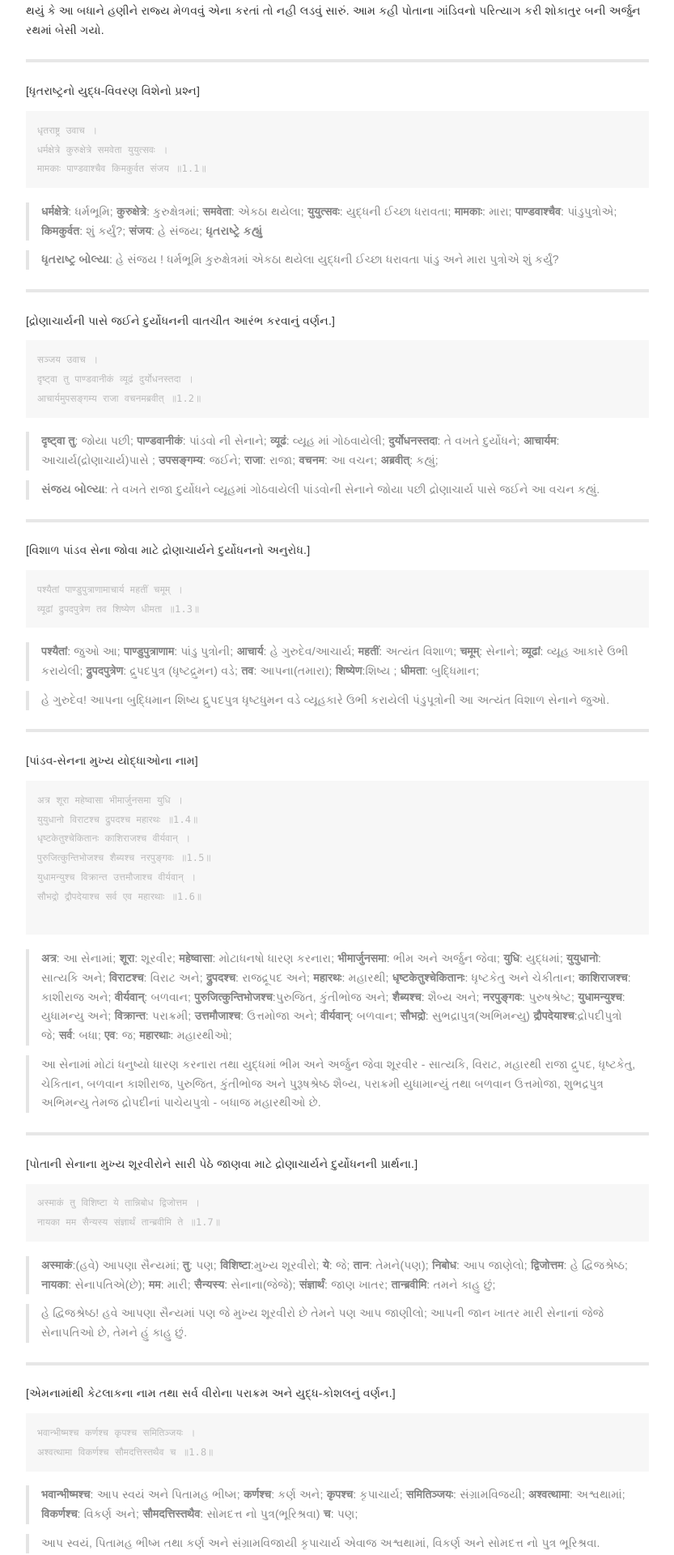
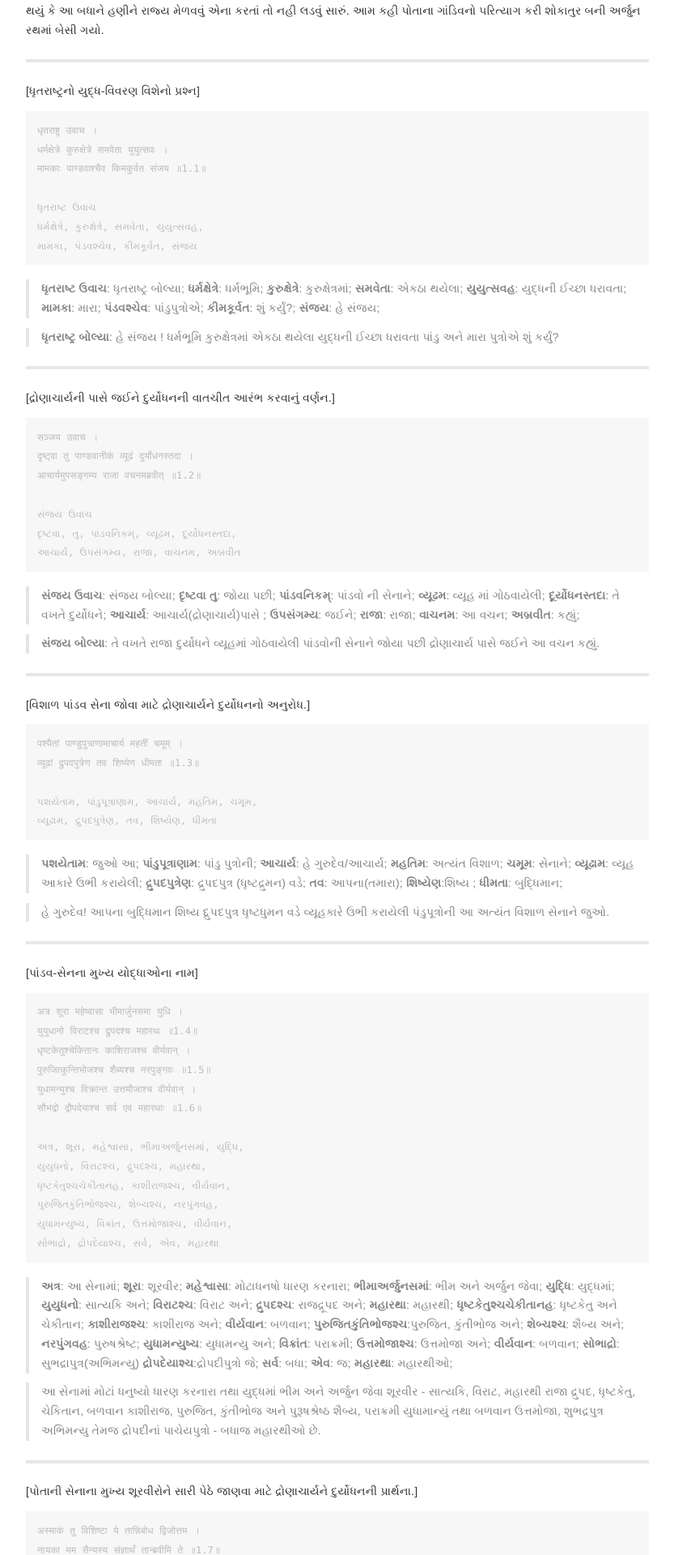
Before and after one commit to bhaveshpp/gita, a Jekyll site: the page built from _adhyay/adhyay1.md, in a window 1280 px wide. Shown: the part 300-2220 px from the top of the page at 81% size, without its empty margins (223-1056 px from the left). Built offline with Jekyll 4.4.1, drawn with Linux system fonts in a browser that asks for light colours; some of the changed text lies outside the part shown.

Commit message:
add translation of 11 and pronounc of previously added shlokas

````diff
--- a/_adhyay/adhyay1.md
+++ b/_adhyay/adhyay1.md
@@ -23,9 +23,12 @@
 धृतराष्ट्र उवाच ।
 धर्मक्षेत्रे कुरुक्षेत्रे समवेता युयुत्सवः ।
 मामकाः पाण्डवाश्चैव किमकुर्वत संजय ॥1.1॥
+
+ધૃતરાષ્ટ ઉવાચ
+ધર્મક્ષેત્રે, કુરુક્ષેત્રે, સમવેતા, યુયુત્સવહ,
+મામકા, પંડવશ્ચેવ, કીમકૂર્વત, સંજય
 ```
-> **धर्मक्षेत्रे**: ધર્મભૂમિ; **कुरुक्षेत्रे**: કુરુક્ષેત્રમાં; **समवेता**: એકઠા થયેલા; **युयुत्सवः**: યુદ્ધની ઈચ્છા ધરાવતા; **मामकाः**: મારા; **पाण्डवाश्चैव**: પાંડુપુત્રોએ; **किमकुर्वत**: શું કર્યું?; **संजय**: હે સંજય;
-**ધૃતરાષ્ટ્રે કહ્યું**
+> **ધૃતરાષ્ટ ઉવાચ**: ધૃતરાષ્ટ્ર બોલ્યા; **ધર્મક્ષેત્રે**: ધર્મભૂમિ; **કુરુક્ષેત્રે**: કુરુક્ષેત્રમાં; **સમવેતા**: એકઠા થયેલા; **યુયુત્સવહ**: યુદ્ધની ઈચ્છા ધરાવતા; **મામકા**: મારા; **પંડવશ્ચેવ**: પાંડુપુત્રોએ; **કીમકૂર્વત**: શું કર્યું?; **સંજય**: હે સંજય;
 
 > **ધૃતરાષ્ટ્ર બોલ્યા**: હે સંજય ! ધર્મભૂમિ કુરુક્ષેત્રમાં એકઠા થયેલા યુદ્ધની ઈચ્છા ધરાવતા પાંડુ અને મારા પુત્રોએ શું કર્યું?
 
@@ -37,8 +40,12 @@
 सञ्जय उवाच ।
 दृष्ट्वा तु पाण्डवानीकं व्यूढं दुर्योधनस्तदा ।
 आचार्यमुपसङ्गम्य राजा वचनमब्रवीत् ॥1.2॥
+
+સંજય ઉવાચ
+દૃષ્ટવા, તુ, પાંડવનિકમ્, વ્યૂઢમ, દૂર્યોધનસ્તદા,
+આચાર્ય, ઉપસંગમ્ય, રાજા, વાચનમ, અબ્રવીત
 ```
-> **दृष्ट्वा तु**: જોયા પછી; **पाण्डवानीकं**: પાંડવો ની સેનાને; **व्यूढं**: વ્યૂહ માં ગોઠવાયેલી; **दुर्योधनस्तदा**: તે વખતે દુર્યોધને; **आचार्यम**: આચાર્ય(દ્રોણાચાર્ય)પાસે ; **उपसङ्गम्य**: જઈને; **राजा**: રાજા; **वचनम**: આ વચન; **अब्रवीत्**: કહ્યું;
+> **સંજય ઉવાચ**: સંજય બોલ્યા; **દૃષ્ટવા તુ**: જોયા પછી; **પાંડવનિકમ્**: પાંડવો ની સેનાને; **વ્યૂઢમ**: વ્યૂહ માં ગોઠવાયેલી; **દૂર્યોધનસ્તદા**: તે વખતે દુર્યોધને; **આચાર્ય**: આચાર્ય(દ્રોણાચાર્ય)પાસે ; **ઉપસંગમ્ય**: જઈને; **રાજા**: રાજા; **વાચનમ**: આ વચન; **અબ્રવીત**: કહ્યું;
 
 > **સંજય બોલ્યા**: તે વખતે રાજા દુર્યોધને વ્યૂહમાં ગોઠવાયેલી પાંડવોની સેનાને જોયા પછી દ્રોણાચાર્ય પાસે જઈને આ વચન કહ્યું.
 
@@ -49,8 +56,11 @@
 ```
 पश्यैतां पाण्डुपुत्राणामाचार्य महतीं चमूम्‌ ।
 व्यूढां द्रुपदपुत्रेण तव शिष्येण धीमता ॥1.3॥
+
+પશયેતામ, પાંડુપૂત્રાણામ, આચાર્ય, મહતિમ, ચમૂમ,
+વ્યૂઢામ, દ્રુપદપુત્રેણ, તવ, શિષ્યેણ, ધીમતા
 ```
-> **पश्यैतां**: જુઓ આ; **पाण्डुपुत्राणाम**: પાંડુ પુત્રોની;  **आचार्य**: હે ગુરુદેવ/આચાર્ય; **महतीं**: અત્યંત વિશાળ; **चमूम्‌**: સેનાને; **व्यूढां**: વ્યૂહ આકારે ઉભી કરાયેલી; **द्रुपदपुत्रेण**: દ્રુપદપુત્ર (ધૃષ્ટદ્રુમન) વડે; **तव**: આપના(તમારા); **शिष्येण**:શિષ્ય ; **धीमता**: બુદ્ધિમાન;
+> **પશયેતામ**: જુઓ આ; **પાંડુપૂત્રાણામ**: પાંડુ પુત્રોની;  **આચાર્ય**: હે ગુરુદેવ/આચાર્ય; **મહતિમ**: અત્યંત વિશાળ; **ચમૂમ**: સેનાને; **વ્યૂઢામ**: વ્યૂહ આકારે ઉભી કરાયેલી; **દ્રુપદપુત્રેણ**: દ્રુપદપુત્ર (ધૃષ્ટદ્રુમન) વડે; **તવ**: આપના(તમારા); **શિષ્યેણ**:શિષ્ય ; **ધીમતા**: બુદ્ધિમાન;
 
 > હે ગુરુદેવ! આપના બુદ્ધિમાન શિષ્ય દ્દ્રુપદપુત્ર ધૃષ્ટધુમન વડે વ્યૂહકારે ઉભી કરાયેલી પંડુપૂત્રોની આ અત્યંત વિશાળ સેનાને જુઓ.
 
@@ -66,9 +76,15 @@
 युधामन्युश्च विक्रान्त उत्तमौजाश्च वीर्यवान्‌ ।
 सौभद्रो द्रौपदेयाश्च सर्व एव महारथाः ॥1.6॥
 
+અત્ર, શૂરા, મહેશ્વાસા, ભીમાઅર્જુનસમાં, યુદ્ધિ,
+યુયુધનો, વિરાટશ્ચ, દ્રુપદશ્ચ, મહારથા,
+ધૃષ્ટકેતુશ્ચચેકીતાનહ, કાશીરાજશ્ચ, વીર્યવાન,
+પુરુજિતકુંતિભોજશ્ચ, શેબ્ચશ્ચ, નરપુંગવહ,
+યુધામન્યુષ્ચ, વિક્રાંત, ઉત્તમોજાશ્ચ, વીર્યવાન,
+સોભાદ્રો, દ્રોપદેયાશ્ચ, સર્વ, એવ, મહારથા
 ```
-> **अत्र**: આ સેનામાં; **शूरा**: શૂરવીર; **महेष्वासा**: મોટાધનષો ધારણ કરનારા; **भीमार्जुनसमा**: ભીમ અને અર્જુન જેવા; **युधि‌**: યુદ્ધમાં; **युयुधानो**: સાત્યકિ અને; **विराटश्च**: વિરાટ અને; **द्रुपदश्च**: રાજદ્રૂપદ અને; **महारथः**: મહારથી; **धृष्टकेतुश्चेकितानः**: ધૃષ્ટકેતુ અને ચેકીતાન; **काशिराजश्च**: કાશીરાજ અને; **वीर्यवान्‌**: બળવાન; **पुरुजित्कुन्तिभोजश्च**:પુરુજિત, કુંતીભોજ અને; **शैब्यश्च**:
-શૈબ્ય અને; **नरपुङ्गवः**: પુરુષશ્રેષ્ટ; **युधामन्युश्च**: યુધામન્યુ અને; **विक्रान्त**: પરાક્રમી; **उत्तमौजाश्च**: ઉત્તમોજા અને; **वीर्यवान्‌**: બળવાન; **सौभद्रो**: સુભદ્રાપુત્ર(અભિમન્યુ) **द्रौपदेयाश्च**:દ્રોપદીપુત્રો જે; **सर्व**: બધા; **एव**: જ; **महारथाः**: મહારથીઓ;
+> **અત્ર**: આ સેનામાં; **શૂરા**: શૂરવીર; **મહેશ્વાસા**: મોટાધનષો ધારણ કરનારા; **ભીમાઅર્જુનસમાં**: ભીમ અને અર્જુન જેવા; **યુદ્ધિ**: યુદ્ધમાં; **યુયુધનો**: સાત્યકિ અને; **વિરાટશ્ચ**: વિરાટ અને; **દ્રુપદશ્ચ**: રાજદ્રૂપદ અને; **મહારથા**: મહારથી; **ધૃષ્ટકેતુશ્ચચેકીતાનહ**: ધૃષ્ટકેતુ અને ચેકીતાન; **કાશીરાજશ્ચ**: કાશીરાજ અને; **વીર્યવાન**: બળવાન; **પુરુજિતકુંતિભોજશ્ચ**:પુરુજિત, કુંતીભોજ અને; **શેબ્ચશ્ચ**:
+શૈબ્ય અને; **નરપુંગવહ**: પુરુષશ્રેષ્ટ; **યુધામન્યુષ્ચ**: યુધામન્યુ અને; **વિક્રાંત**: પરાક્રમી; **ઉત્તમોજાશ્ચ**: ઉત્તમોજા અને; **વીર્યવાન**: બળવાન; **સોભાદ્રો**: સુભદ્રાપુત્ર(અભિમન્યુ) **દ્રોપદેયાશ્ચ**:દ્રોપદીપુત્રો જે; **સર્વ**: બધા; **એવ**: જ; **મહારથા**: મહારથીઓ;
 
 > આ સેનામાં મોટાં ધનુષ્યો ધારણ કરનારા તથા યુદ્ધમાં ભીમ અને અર્જુન જેવા શૂરવીર - સાત્યકિ, વિરાટ, મહારથી રાજા દ્રુપદ, ધૃષ્ટકેતુ, ચેકિતાન, બળવાન કાશીરાજ, પુરુજિત, કુંતીભોજ અને પુરૂષશ્રેષ્ઠ શૈબ્ય, પરાક્રમી યુધામાન્યું તથા બળવાન ઉત્તમોજા, શુભદ્રપુત્ર અભિમન્યુ તેમજ દ્રોપદીનાં પાચેયપુત્રો - બધાજ મહારથીઓ છે.
 
@@ -79,8 +95,11 @@
 ```
 अस्माकं तु विशिष्टा ये तान्निबोध द्विजोत्तम‌ ।
 नायका मम सैन्यस्य संज्ञार्थं तान्ब्रवीमि ते ॥1.7॥
+
+અસ્માકમ, તુ, વિશિષ્ટા, યે, તાન, નિબોધ, દ્વિજોત્તમ,
+નાયકા, મમ, સેન્યસ્ય, સનજ્ઞાર્થ, તાનબ્રવીમી, તે
 ```
-> **अस्माकं**:(હવે) આપણા સૈન્યમાં; **तु**: પણ; **विशिष्टा**:મુખ્ય શૂરવીરો; **ये**: જે; **तान**: તેમને(પણ); **निबोध**: આપ જાણેલો; **द्विजोत्तम‌**: હે દ્વિજશ્રેષ્ઠ; **नायका**: સેનાપતિએ(છે); **मम**: મારી; **सैन्यस्य**: સેનાના(જેજે); **संज्ञार्थं**: જાણ ખાતર; **तान्ब्रवीमि**: તમને કાહુ છું;
+> **અસ્માકમ**:(હવે) આપણા સૈન્યમાં; **તુ**: પણ; **વિશિષ્ટા**:મુખ્ય શૂરવીરો; **યે**: જે; **તાન**: તેમને(પણ); **નિબોધ**: આપ જાણેલો; **દ્વિજોત્તમ**: હે દ્વિજશ્રેષ્ઠ; **નાયકા**: સેનાપતિએ(છે); **મમ**: મારી; **સેન્યસ્ય**: સેનાના(જેજે); **સનજ્ઞાર્થ**: જાણ ખાતર; **તાનબ્રવીમી**: તમને કાહુ છું;
 
 > હે દ્વિજશ્રેષ્ઠ! હવે આપણા સૈન્યમાં પણ જે મુખ્ય શૂરવીરો છે તેમને પણ આપ જાણીલો; આપની જાન ખાતર મારી સેનાનાં જેજે સેનાપતિઓ છે, તેમને હું કાહુ છું.
 
@@ -91,8 +110,11 @@
 ```
 भवान्भीष्मश्च कर्णश्च कृपश्च समितिञ्जयः ।
 अश्वत्थामा विकर्णश्च सौमदत्तिस्तथैव च ॥1.8॥
+
+ભાવાંભિષ્મચ કર્ણશ્ચ કૃપશ્ચ સમિતિનજયઃ
+અશ્વથામાં વિકર્નશ્ચ સોમદત્તીથેવ ચ
 ```
-> **भवान्भीष्मश्च**: આપ સ્વયં અને પિતામહ ભીષ્મ; **कर्णश्च**: કર્ણ અને; **कृपश्च**: કૃપાચાર્ય; **समितिञ्जयः**: સંગ્રામવિજયી; **अश्वत्थामा**: અશ્વથામાં; **विकर्णश्च**: વિકર્ણ અને; **सौमदत्तिस्तथैव**: સોમદત્ત નો પુત્ર(ભૂરિશ્રવા) **च**: પણ;
+> **ભાવાંભિષ્મચ**: આપ સ્વયં અને પિતામહ ભીષ્મ; **કર્ણશ્ચ**: કર્ણ અને; **કૃપશ્ચ**: કૃપાચાર્ય; **સમિતિનજયઃ**: સંગ્રામવિજયી; **અશ્વથામાં**: અશ્વથામાં; **વિકર્નશ્ચ**: વિકર્ણ અને; **સોમદત્તીથેવ**: સોમદત્ત નો પુત્ર(ભૂરિશ્રવા) **ચ**: પણ;
 
 > આપ સ્વયં, પિતામહ ભીષ્મ તથા કર્ણ અને સંગ્રામવિજાયી કૃપાચાર્ય એવાજ અશ્વથામાં, વિકર્ણ અને સોમદત્ત નો પુત્ર ભૂરિશ્રવા.
 
@@ -101,9 +123,12 @@
 ```
 अन्ये च बहवः शूरा मदर्थे त्यक्तजीविताः ।
 नानाशस्त्रप्रहरणाः सर्वे युद्धविशारदाः ॥1.9॥
+
+અન્યે, ચ, બહવહ, શૂરા, મદર્થે, ત્યક્તજીવિતાહા,
+નાનાશસ્ત્રપ્રહારણા, સર્વે, યુદ્ધવિશારદાહા
 ```
 (આ સિવાય)
-> **अन्ये**: બીજા; **च**: પણ; **बहवः**: ઘણા બધા; **शूरा**: શૂરવીરો; **मदर्थे**: મારા માટે;  **त्यक्तजीविताः**: જીવનની આશા ત્યજનારા;  **नानाशस्त्रप्रहरणाः**: અનેક પ્રકારના શસ્ત્રથી સજ્જ; **सर्वे**: (તેમજ) સર્વે; **युद्धविशारदाः**: યુધ્ધમા નિપુણ;
+> **અન્યે**: બીજા; **ચ**: પણ; **બહવહ**: ઘણા બધા; **શૂરા**: શૂરવીરો; **મદર્થે**: મારા માટે;  **ત્યક્તજીવિતાહા**: જીવનની આશા ત્યજનારા;  **નાનાશસ્ત્રપ્રહારણા**: અનેક પ્રકારના શસ્ત્રથી સજ્જ; **સર્વે**: (તેમજ) સર્વે; **યુદ્ધવિશારદાહા**: યુધ્ધમા નિપુણ;
 
 > આ સિવાય બીજા પણ મારા માટે જીવનની આશા ત્યજનારા ઘણા બધા શૂરવીરો અનેક પ્રકારના શસ્ત્રથી સજ્જ છે તેમજ સર્વે યુધ્ધમા નિપુણ છે.
 
@@ -125,11 +150,20 @@
 
 ----------
 
+[બધા વીરોને ભીષ્મની રક્ષા કરવા માટે દુર્યોધનનો અનુરોધ.]
+
 ```
 अयनेषु च सर्वेषु यथाभागमवस्थिताः ।
 भीष्ममेवाभिरक्षन्तु भवन्तः सर्व एव हि ॥1.11॥
+
+અયનેષું, ચ, સર્વેષુ, યથાભાગમ, અવસ્થિતાઃ,
+ભીષ્મમ, એવ, અભિરક્ષંતુ, ભવંત, સર્વે, એવ, હિ
 ```
->
+> **અયનેષું**: વ્યૂહદ્વારો પર; **ચ**: આથી; **સર્વેષુ**: બધાં; **યથાભાગમ**: પોતપોતાની જગ્યાએ; **અવસ્થિતાઃ**: રહેલા; **ભીષ્મમ**: ભીષ્મપિતામહનું; **એવ**: જ; **અભિરક્ષંતુ**: બધી બાજુથી રક્ષણ કરો; **ભવંત**: તમે; **સર્વેએવ**: બધાય; **હિ**: સજાગ રહીને;
+
+> આથી બધાં વ્યૂહદ્વારો પર પોતપોતાની જગ્યાએ રહેલા તમે બધાય સજાગ રહીને ભીષ્મપિતામહનું જ બધી બાજુથી રક્ષણ કરો.
+
+----------
 
 ```
 तस्य संजनयन्हर्षं कुरुवृद्धः पितामहः ।
````
